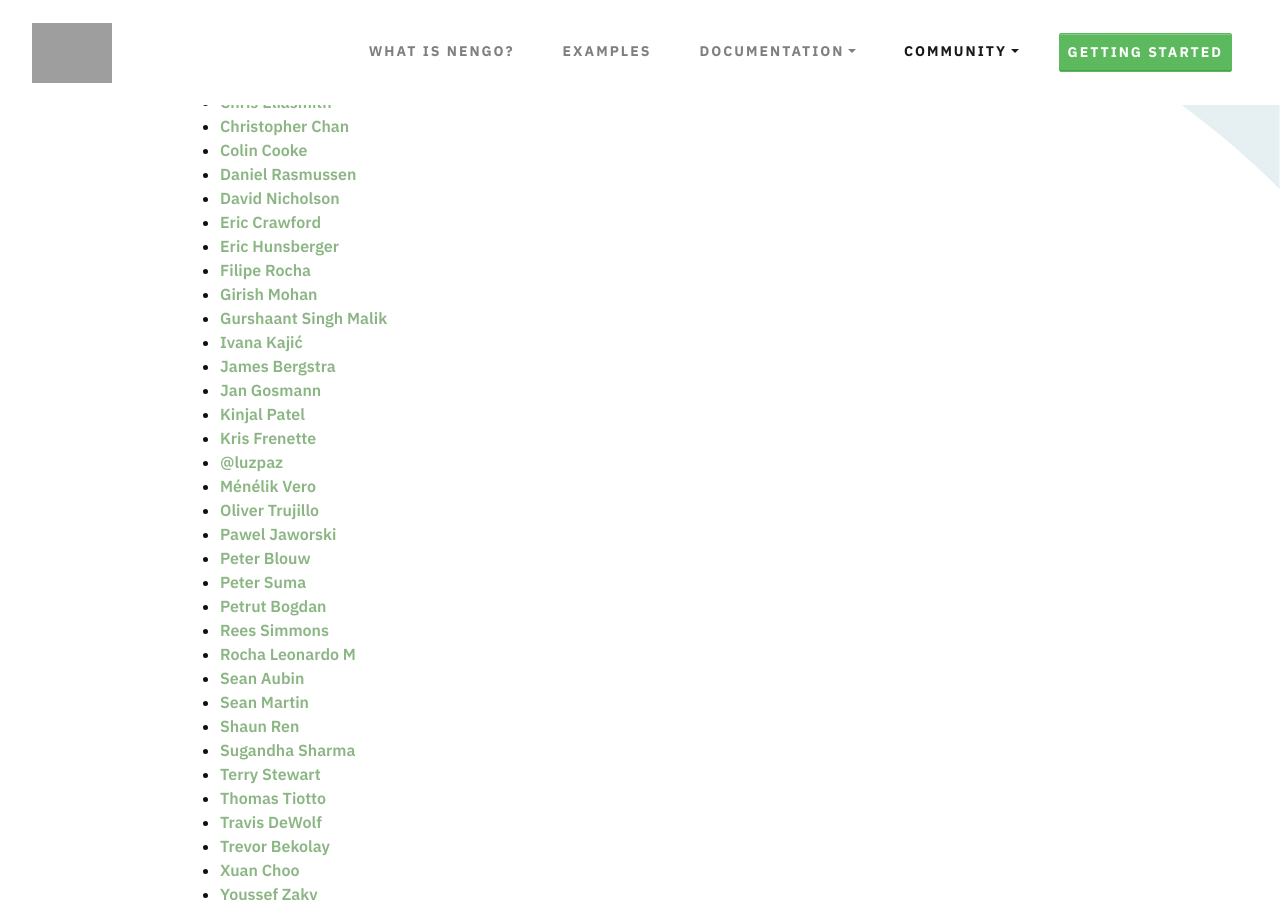
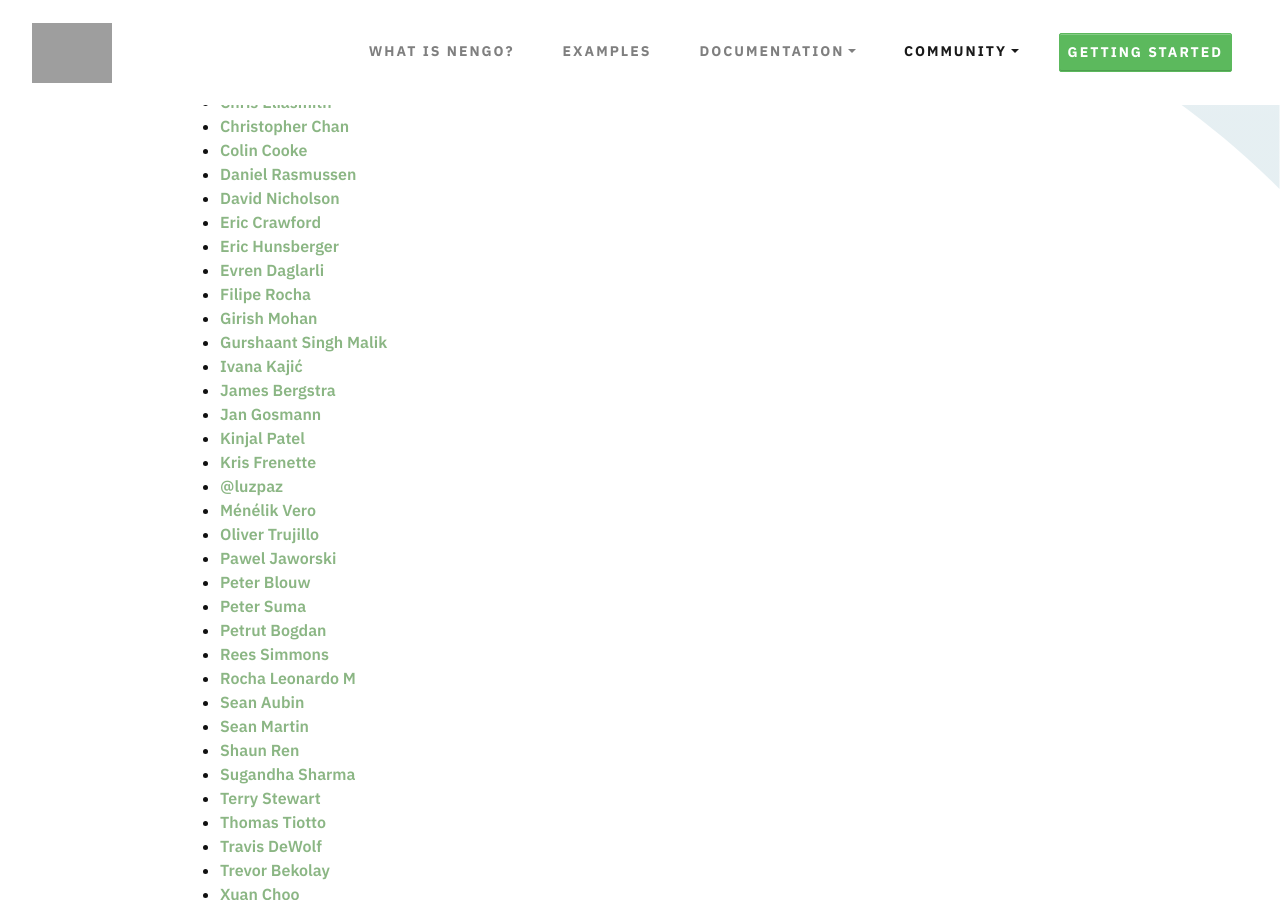
Before and after one commit to nengo/nengo.github.io, a Jekyll site: the page built from people.md, in a window 1280 px wide and 900 px high, scrolled down 626 px. Built offline with Jekyll 4.4.1, drawn with Linux system fonts in a browser that asks for light colours; nearby versions of some CDN libraries.

Commit message:
Update people.md
I accept all agreements and I added my name as  - [Evren Daglarli](mailto:evrendaglarli@ieee.org)
Dr. Evren Daglarli, IEEE Senior Member
Istanbul Technical University (ITU)
Computer Engineering Department
Artificial Intelligence and Data Science Research Center (ITUAI)

```diff
--- a/people.md
+++ b/people.md
@@ -33,6 +33,7 @@
 - [David Nicholson](mailto:nicholdav@gmail.com)
 - [Eric Crawford](mailto:eric.crawford@mail.mcgill.ca)
 - [Eric Hunsberger](mailto:erichuns@gmail.com)
+- [Evren Daglarli](mailto:evrendaglarli@ieee.org)
 - [Filipe Rocha](mailto:f.rocha41@gmail.com)
 - [Girish Mohan](mailto:mohangiri1999@gmail.com)
 - [Gurshaant Singh Malik](mailto:garymalik8080@gmail.com)
```
